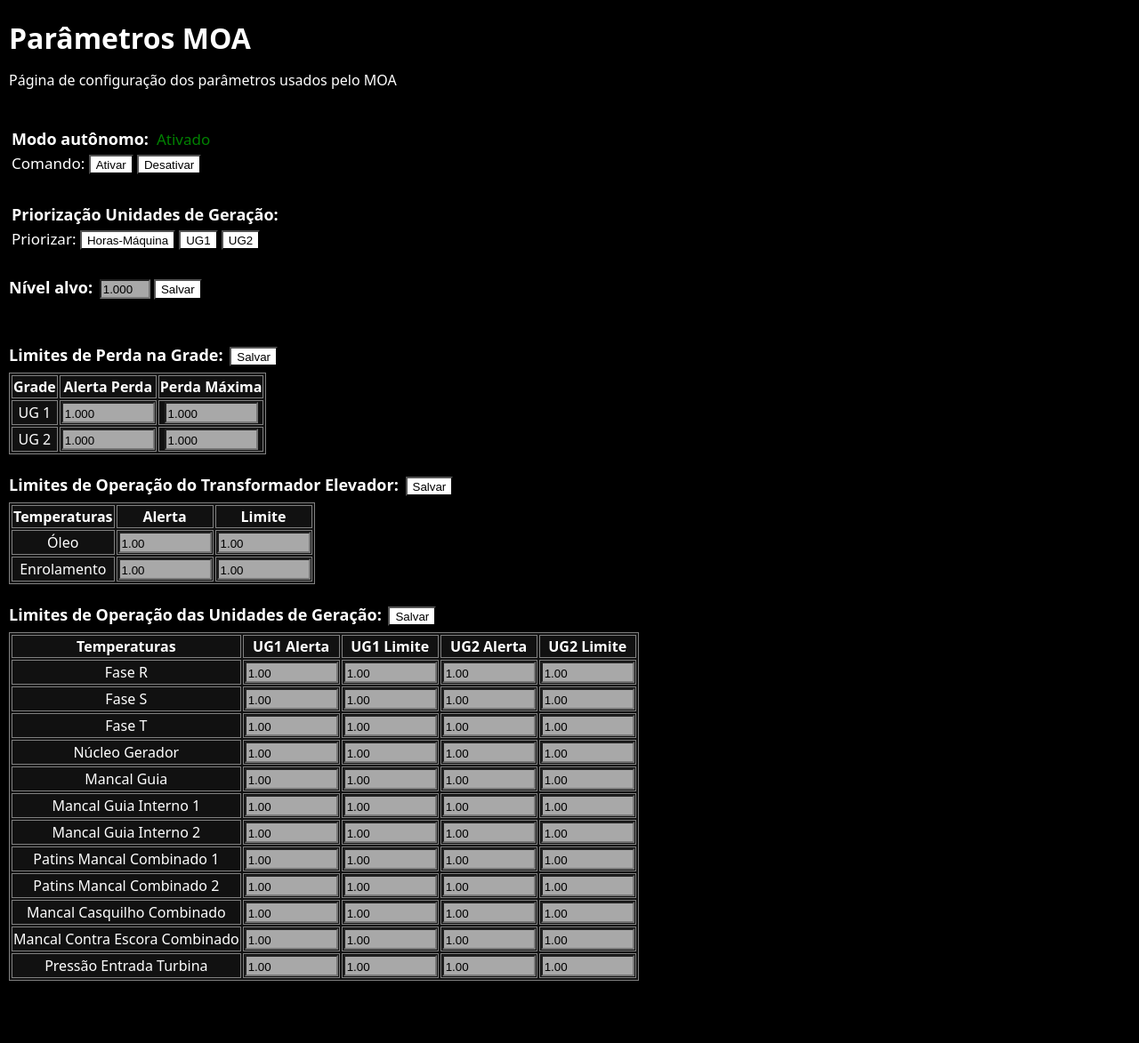
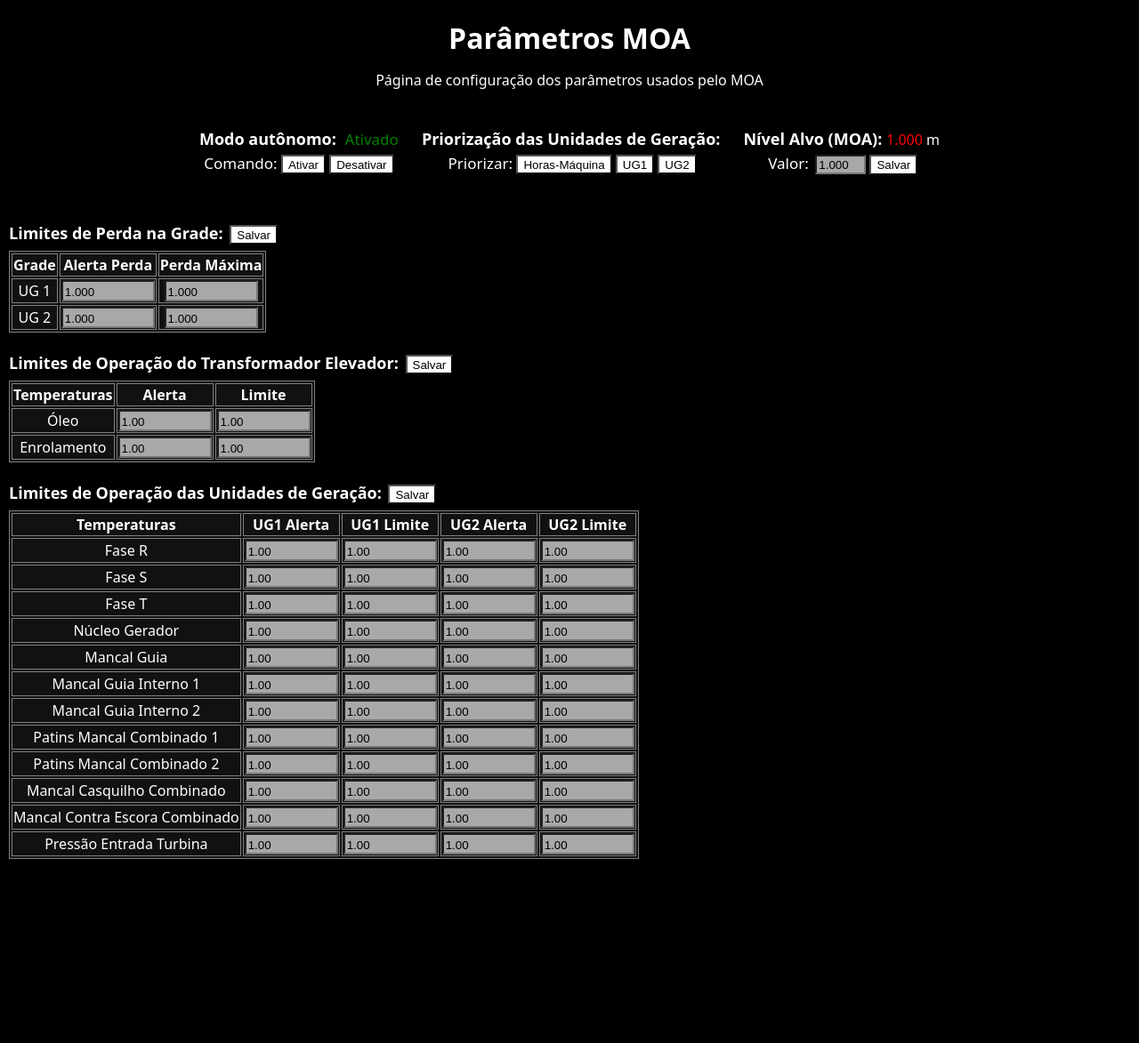
Before and after one commit to DiegoBasgal/MOA, a Django app: page /parametros_moa/ in a window 1280 px wide. Shown: the part 81-1254 px from the top of the page at 89% size. After the commit the page ends 1047 px from the top, so only its background shows below. Run offline with Django 4.2, Linux system fonts and the light colour scheme; a user stored in the database is signed in; tables that the repository leaves empty hold one stand-in row (values such as "Sample post").

Commit message:
checkpoint interface web

```diff
--- a/moa_web/parametros/views.py
+++ b/moa_web/parametros/views.py
@@ -9,6 +9,8 @@ from parametros.models import ParametrosUsina
 def parametros_moa_view(request, *args, **kwargs):
 
     usina = ParametrosUsina.objects.get(id=1)
+    context = {}
+
 
     if request.method == "POST":
         if request.POST.get("ativar_ma"):
@@ -43,6 +45,7 @@ def parametros_moa_view(request, *args, **kwargs):
 
         if request.POST.get("salvar_params"):
 
+            # UG1
             aux = request.POST.get("alerta_temperatura_fase_r_ug1")
             usina.alerta_temperatura_fase_r_ug1 = (float(aux.replace(",", ".")) if aux is not None and float(aux.replace(",", ".")) > 0 else usina.alerta_temperatura_fase_r_ug1)
 
@@ -121,6 +124,9 @@ def parametros_moa_view(request, *args, **kwargs):
             aux = float(request.POST.get("ug1_perda_grade_maxima").replace(",", "."))
             usina.ug1_perda_grade_maxima = aux if isinstance(aux, float) else usina.ug1_perda_grade_maxima
 
+
+
+            # UG2
             aux = request.POST.get("alerta_temperatura_fase_r_ug2")
             usina.alerta_temperatura_fase_r_ug2 = (float(aux.replace(",", ".")) if aux is not None and float(aux.replace(",", ".")) > 0 else usina.alerta_temperatura_fase_r_ug2)
 
@@ -202,6 +208,7 @@ def parametros_moa_view(request, *args, **kwargs):
             usina.timestamp = datetime.now()
             usina.save()
 
+
     escolha_ugs = 0
     if ((usina.modo_de_escolha_das_ugs == 2) and (usina.ug1_prioridade > usina.ug2_prioridade)):
         escolha_ugs = 1
@@ -210,7 +217,24 @@ def parametros_moa_view(request, *args, **kwargs):
         escolha_ugs = 2
 
     context = {"escolha_ugs": escolha_ugs, "usina": usina}
+
+    if usina.nv_alvo >= 462.37:
+        context["tag_alvo"] = 3
+
+    elif 461.85 <= usina.nv_alvo < 462.37:
+        context["tag_alvo"] = 2
+
+    elif 461.37 < usina.nv_alvo < 461.85:
+        context["tag_alvo"] = 1
+
+    elif usina.nv_alvo <= 461.37:
+        context["tag_alvo"] = 0
+
+    else:
+        context["tag_alvo"] = -1
+
     return render(request, "parametros_moa.html", context=context)
+
 
 @login_required
 def emergencia_view(request, *args, **kwargs):
@@ -226,7 +250,7 @@ def emergencia_view(request, *args, **kwargs):
 
     context = {
         "estado": codigo_emergencia,
-        "descr": "Emergência acionada. (cód.:{})".format(codigo_emergencia)
+        "descr": f"Emergência acionada. (cód.:{codigo_emergencia})"
         if codigo_emergencia
         else "Ok",
         "timestamp": usina.timestamp.strftime("%d/%m/%Y, %H:%M:%S"),
--- a/moa_web/templates/parametros_moa.html
+++ b/moa_web/templates/parametros_moa.html
@@ -78,18 +78,17 @@
 </head>
 <body>
     <div id="content_container">
-        <h1 style="margin-bottom: 1px;">Parâmetros MOA</h1>
-        <p style="margin-top: 15px; margin-bottom: 40px; font-size: 16px;">Página de configuração dos parâmetros usados pelo MOA</p>
+        <h1 style="margin-bottom: 1px; text-align: center;">Parâmetros MOA</h1>
+        <p style="margin-top: 15px; margin-bottom: 40px; font-size: 16px; text-align: center;">Página de configuração dos parâmetros usados pelo MOA</p>
 
-        <form method='post' action='/parametros_moa/' style="margin-top: 40px;">
+        <div style="justify-content: center; display: flex;">
+            <form method='post' action='/parametros_moa/'>
                 {% csrf_token %}
-            <div style="margin-bottom: 1px;">
+                <div style="float: left;">
                     <table>
                         <tr>
                             <td>
                                 <label style="font-size: 18px;"><b>Modo autônomo: </b></label>
-                        </td>
-                        <td>
                                 {% if usina.modo_autonomo == 1 %}
                                     <label style="font-size: 17px; margin-left: 5px; color: green">Ativado</label>
                                 {% else %}
@@ -97,23 +96,23 @@
                                 {% endif %}
                             </td>
                         </tr>
-                </table>
-            </div>
-            <div style="margin-top: 1px;">
-                <label style="font-size: 17px; margin-left: 3px;">Comando: </label>
+                        <tr style="text-align: center;">
+                            <td>
+                                <label style="font-size: 17px;">Comando: </label>
                                 <input id="submit" type="submit" name="ativar_ma" value="Ativar">
                                 <input id="submit" type="submit" name="desativar_ma" value="Desativar">
+                            </td>
+                        </tr>
+                    </table>
                 </div>
             </form>
             <form method='post' action='/parametros_moa/'>
                 {% csrf_token %}
-            <div style="margin-top: 30px;">
-                <table>
+                <div style="float: left;">
+                    <table style="margin-left: 20px;">
                         <tr>
                             <td>
-                            <label style="font-size: 18px;"><b>Priorização Unidades de Geração: </b></label>
-                        </td>
-                        <td>
+                                <label style="font-size: 18px;"><b>Priorização das Unidades de Geração: </b></label>
                                 {% if usina.modo_de_escolha_das_ugs == 0 %}
                                     <label style="font-size: 17px; margin-left: 5px; color: blue">Horas-Máquina</label>
                                 {% endif %}
@@ -125,23 +124,53 @@
                                 {% endif %}
                             </td>
                         </tr>
-                </table>
-            </div>
-            <div style="margin-bottom: 30px; margin-top: 1px;">
+                        <tr style="text-align: center;">
+                            <td>
                                 <label style="font-size: 17px; margin-left: 3px;">Priorizar: </label>
                                 <input id="submit" type="submit" name="escolha_ugs0" value="Horas-Máquina"/>
                                 <input id="submit" type="submit" name="escolha_ugs1" value="UG1" />
                                 <input id="submit" type="submit" name="escolha_ugs2" value="UG2" />
+                            </td>
+                        </tr>
+                    </table>
                 </div>
             </form>
             <form method='post' action='/parametros_moa/'>
                 {% csrf_token %}
-            <div style="margin-bottom: 20px;">
-                <label style="font-size: 18px;"><b>Nível alvo: </b></label>
+                <div style="margin-left: 20px;">
+                    <table>
+                        <tr>
+                            <td>
+                                <label style="font-size: 18px;"><b>Nível Alvo (MOA): </b></label>
+                                {% if tag_alvo == 3 %}
+                                    <label style="color: red">{{ usina.nv_alvo }}</label>
+                                    <a> m</a>
+                                {% endif %}
+                                {% if tag_alvo == 2 %}
+                                    <label style="color: green">{{ usina.nv_alvo }}</label>
+                                    <a> m</a>
+                                {% endif %}
+                                {% if tag_alvo == 1 %}
+                                    <label style="color: yellow">{{ usina.nv_alvo }}</label>
+                                    <a> m</a>
+                                {% endif %}
+                                {% if tag_alvo == 0 %}
+                                    <label style="color: red">{{ usina.nv_alvo }}</label>
+                                    <a> m</a>
+                                {% endif %}
+                            </td>
+                        </tr>
+                        <tr style="text-align: center;">
+                            <td>
+                                <label style="font-size: 17px; margin-left: 3px;">Valor: </label>
                                 <input style="margin-left: 3px;" id="alvo_txt" name="nv_alvo" size=4 value="{{usina.nv_alvo}}"/>
                                 <input style="padding-top: 2px; padding-bottom: 2px;" id="submit" type="submit" name="bnv_alvo" value="Salvar"/>
+                            </td>
+                        </tr>
+                    </table>
                 </div>
             </form>
+        </div>
         <form method='post' action='/parametros_moa/'>
             {% csrf_token %}
             <div style="margin-bottom: 20px; margin-top: 50px;">
@@ -301,5 +330,5 @@
         <br>
     </div>
 </body>
+{% endblock content %}
 </html>
-{% endblock content %}
--- a/src/dicionarios/cfg.json
+++ b/src/dicionarios/cfg.json
@@ -1 +1 @@
-{"kp": 3.0, "ki": 0.05, "kd": 1.0, "kie": 0.1, "saida_ie_inicial": 0.1, "nv_alvo": 461.9, "nv_minimo": 461.37, "nv_maximo": 462.37, "pot_minima": 911.0, "pot_maxima_ug": 3037.5, "pot_maxima_ug1": 3037.5, "pot_maxima_ug2": 3037.5, "margem_pot_critica": 0.015, "pot_maxima_alvo": 6075.0, "pot_maxima_usina": 6075.0}
+{"kp": 5.0, "ki": 0.05, "kd": 1.5, "kie": 0.1, "saida_ie_inicial": 0.1, "nv_alvo": 461.9, "nv_minimo": 461.37, "nv_maximo": 462.37, "pot_minima": 911.0, "pot_maxima_ug": 3037.5, "pot_maxima_ug1": 3037.5, "pot_maxima_ug2": 3037.5, "margem_pot_critica": 0.015, "pot_maxima_alvo": 6075.0, "pot_maxima_usina": 6075.0}
```
Also changed, not shown: 1 other file. Lines whose indentation alone changed are shown as unchanged.
